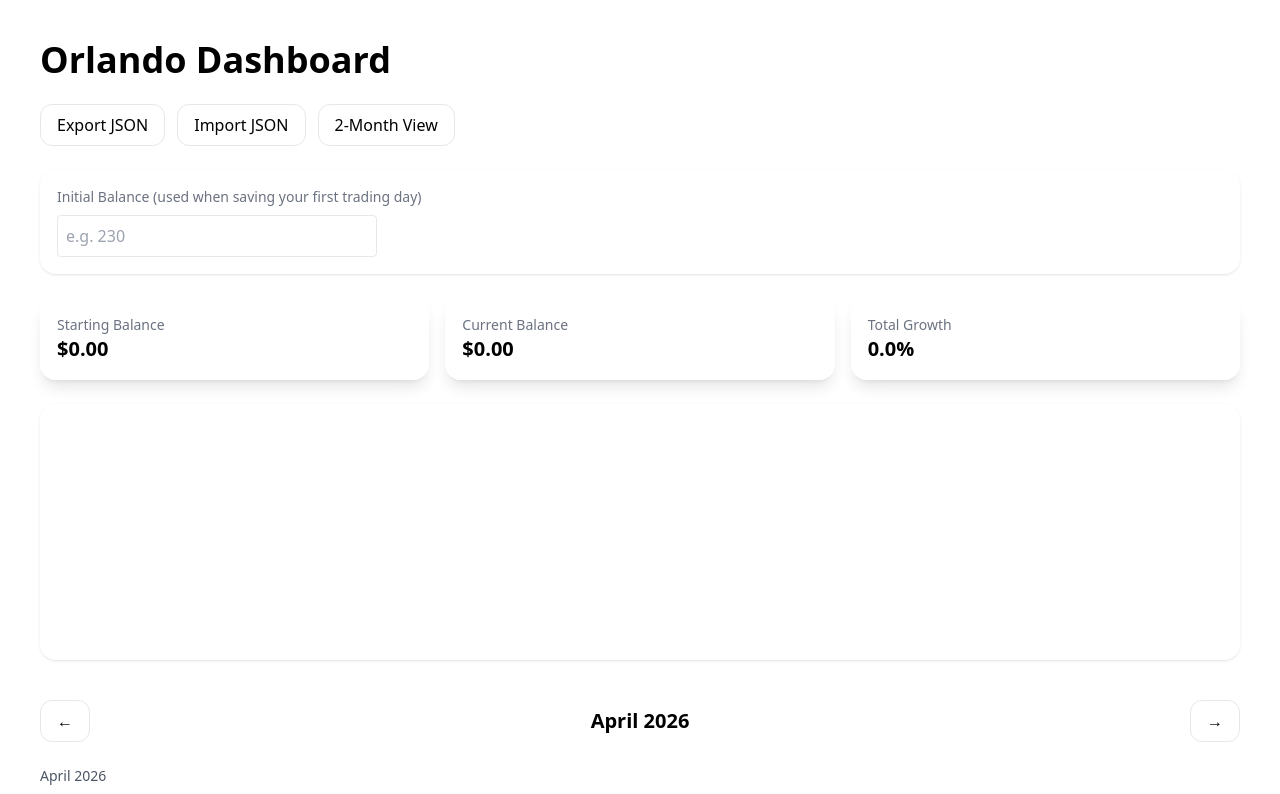
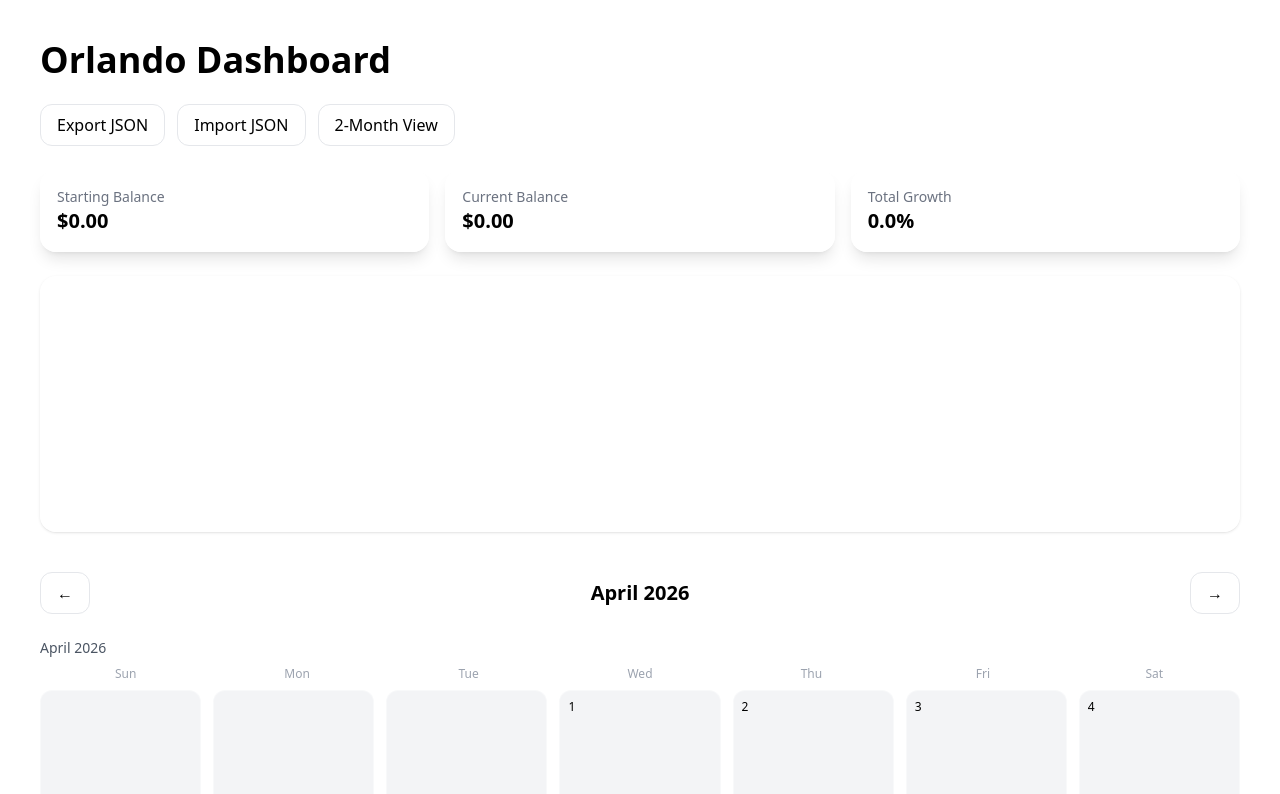
Before and after one commit to orlandoperflo/trading-dashboard, a Next.js app: page / in a window 1280 px wide. Shown: the top 794 px of the page. Built offline with nearby package versions, Linux system fonts and the light colour scheme.

Commit message:
Remove initial balance field from dashboard

```diff
--- a/app/page.jsx
+++ b/app/page.jsx
@@ -12,7 +12,6 @@ const getLocalDate = (str) => {
 export default function Dashboard() {
   const [days, setDays] = useState([]);
   const [currentDate, setCurrentDate] = useState(new Date());
-  const [initialBalance, setInitialBalance] = useState("");
   const [selectedDate, setSelectedDate] = useState(null);
   const [inputStart, setInputStart] = useState("");
   const [inputEnd, setInputEnd] = useState("");
@@ -92,9 +91,7 @@ export default function Dashboard() {
     if (!selectedDate) return;
     let updated = days.filter(d => d.day !== selectedDate);
     const prevEnd = getPrevEnd(selectedDate, updated);
-    const fallbackStart = inputStart !== "" ? Number(inputStart) : Number(initialBalance);
-    const startVal = prevEnd !== null ? prevEnd : fallbackStart;
-    if (!Number.isFinite(startVal)) return alert("Enter an initial balance before saving your first day.");
+    const startVal = prevEnd !== null ? prevEnd : Number(inputStart);
     updated.push(computeDay({ day: selectedDate, start: startVal, end: inputEnd }));
     const sorted = updated.sort((a, b) => new Date(a.day) - new Date(b.day));
     const chained = sorted.map((d, i) => i === 0 ? computeDay(d) : computeDay({ ...d, start: sorted[i - 1].end }));
@@ -149,21 +146,6 @@ export default function Dashboard() {
         </div>
 
 
-
-        <div className="mb-6 backdrop-blur-xl bg-white/60 border border-white/40 rounded-2xl p-4 shadow">
-          <div className="text-sm text-gray-500 mb-2">Initial Balance (used when saving your first trading day)</div>
-          <div className="flex gap-2">
-            <input
-              type="number"
-              min="0"
-              step="0.01"
-              placeholder="e.g. 230"
-              value={initialBalance}
-              onChange={(e) => setInitialBalance(e.target.value)}
-              className="w-full max-w-xs border p-2 rounded"
-            />
-          </div>
-        </div>
         {/* Metrics */}
         <div className="grid grid-cols-3 gap-4 mb-6">
           {[{
```
